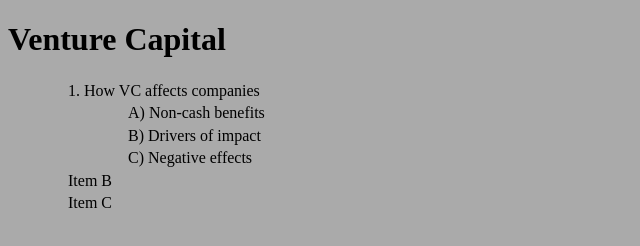
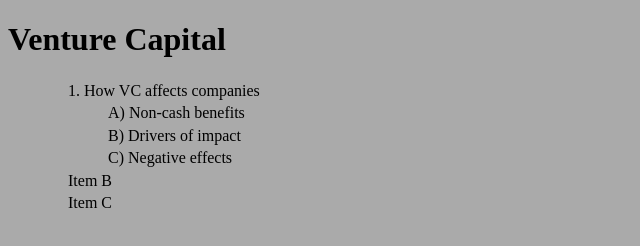
Before and after one commit to bellmast/VC, a plain HTML site: page index.html in a window 1280 px wide. Both pictures are taken after a click on the item "1. How VC affects companies". Shown: the whole page, without its empty margins (0-640 px from the left). Drawn offline with Linux system fonts and the light colour scheme.

Commit message:
Update index.html

```diff
--- a/index.html
+++ b/index.html
@@ -11,7 +11,7 @@
         </script>
     </head>
     <body>
-        <div id="container" style="width:1000px">
+        <div id="container" style="width:750x">
         <h1><b>Venture Capital</b></h1>
         <div id="listContainer">
             <ul id="expList">
@@ -19,47 +19,47 @@
                     1. How VC affects companies
                     <ul>
                         <li>
-                            &nbsp;&nbsp;&nbsp;&nbsp;&nbsp;A) Non-cash benefits
+                            A) Non-cash benefits
                             <ul>
                                 <li>
-                                    &nbsp;&nbsp;&nbsp;&nbsp;&nbsp;1) VC-backed companies professionalize their businesses earlier than other, similar companies (e.g., by adopting HR departments, product timelines, etc.).
+                                    1) VC-backed companies professionalize their businesses earlier than other, similar companies (e.g., by adopting HR departments, product timelines, etc.).
                                     <ul>
                                         <li>
-                                            <span>&nbsp;&nbsp;&nbsp;&nbsp;&nbsp;i) Hellmann and Puri (2000) established this fact by looking at a sample of 200 firms in the Minneapolis area.  They used semi-structured surveys and found that 90% of VC-backed firms had professionalized along these measures by month 6, as compared to 60% of similar companies using other finance.</span>
+                                            <span>i) Hellmann and Puri (2000) established this fact by looking at a sample of 200 firms in the Minneapolis area.  They used semi-structured surveys and found that 90% of VC-backed firms had professionalized along these measures by month 6, as compared to 60% of similar companies using other finance.</span>
                                         </li>
                                     </ul>
                                 </li>
                             </ul>
                         </li>
                         <li>
-                            &nbsp;&nbsp;&nbsp;&nbsp;&nbsp;B) Drivers of impact
+                            B) Drivers of impact
                             <ul>
                                 <li>
-                                    &nbsp;&nbsp;&nbsp;&nbsp;&nbsp;1)   VCs can have a greater impact if they invest earlier
+                                    1)   VCs can have a greater impact if they invest earlier
                                     <ul>
                                         <li>
-                                            <span>&nbsp;&nbsp;&nbsp;&nbsp;&nbsp;i) Lee et al. (2001) found this early on in their career</span>
+                                            <span>i) Lee et al. (2001) found this early on in their career</span>
                                         </li>
                                     </ul>
                                 </li>
                                 <li>
-                                    &nbsp;&nbsp;&nbsp;&nbsp;&nbsp;2)  VCs can have a greater impact if they are geographically close to the company
+                                    2)  VCs can have a greater impact if they are geographically close to the company
                                     <ul>
                                         <li>
-                                            <span>&nbsp;&nbsp;&nbsp;&nbsp;&nbsp;i) Lee et al. (2001) also found this</span>
+                                            <span>i) Lee et al. (2001) also found this</span>
                                         </li>
                                     </ul>
                                 </li>
                             </ul>
                         </li>
                         <li>
-                            &nbsp;&nbsp;&nbsp;&nbsp;&nbsp;C) Negative effects
+                            C) Negative effects
                             <ul>
                                 <li>
-                                    &nbsp;&nbsp;&nbsp;&nbsp;&nbsp;1)  VCs may pressure companies to IPO earlier than optimal
+                                    1)  VCs may pressure companies to IPO earlier than optimal
                                     <ul>
                                         <li>
-                                            <span>&nbsp;&nbsp;&nbsp;&nbsp;&nbsp;i)Gompers (1995) first established this fact, from a data set of 300 companies using the DandB database.  His methodology was such and such.</span>
+                                            <span>i)Gompers (1995) first established this fact, from a data set of 300 companies using the DandB database.  His methodology was such and such.</span>
                                         </li>
                                     </ul>
                                 </li>
```
